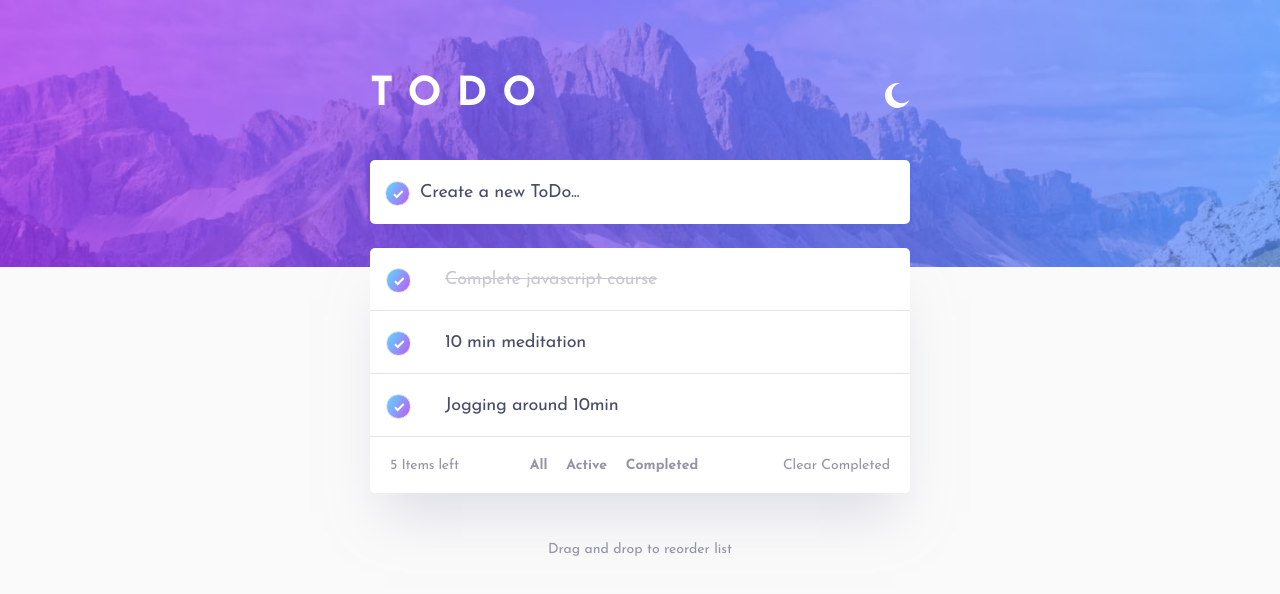
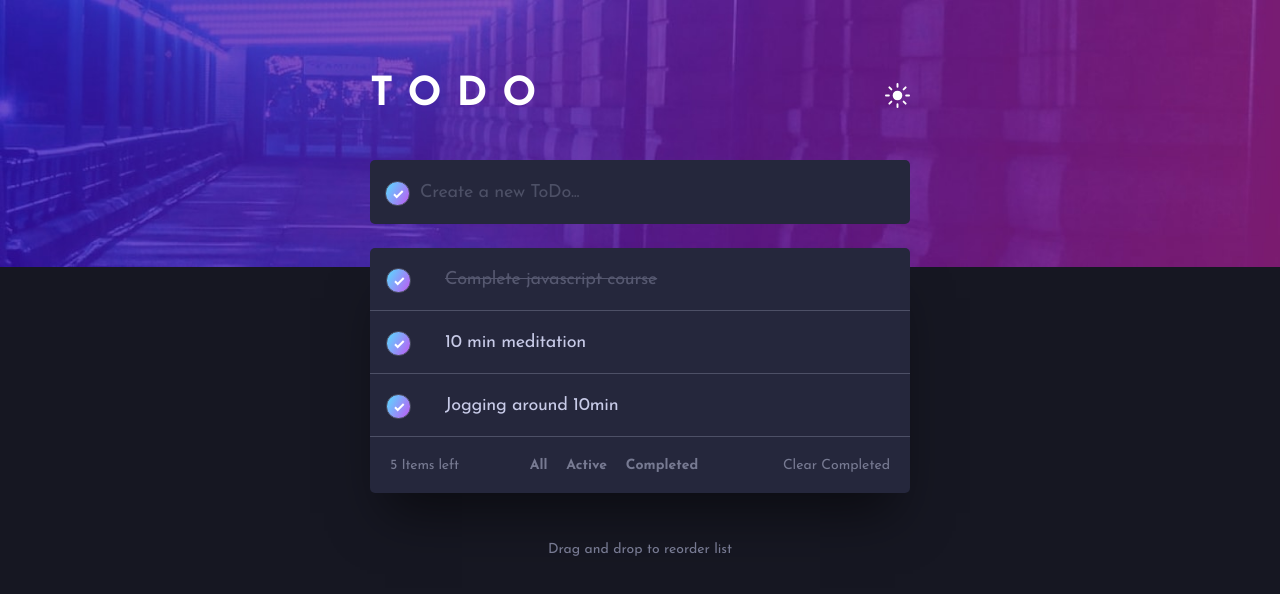
Before and after one commit to astragenius/ToDo-APP, a website built with webpack: page dist/index.html in a window 1280 px wide. Both pictures are taken after a click on the button 897 px from the left and 95 px from the top of the page. Built offline with Linux system fonts and the light colour scheme.

Commit message:
added Dark/light theme switch function

```diff
--- a/src/hallo.js
+++ /dev/null
@@ -1,4 +0,0 @@
-export default function hallo() {
-
-    return "Hallo welt ich bin ein modul";
-}
--- a/src/index.js
+++ b/src/index.js
@@ -1,3 +1,6 @@
-import hallo from "./hallo";
+import { switchTheme } from "./theme-toggle";
 
-console.log(hallo());
+
+const btn = document.getElementById('toggle');
+
+btn.addEventListener('click', switchTheme);
--- /dev/null
+++ b/src/theme-toggle.js
@@ -0,0 +1,30 @@
+
+
+const switchTheme = function() {
+
+    const html = document.getElementsByTagName('html')[0];
+    const btn = document.getElementById('toggle');
+    const container = document.getElementById('toggleContainer');
+
+   if(html.className === 'light') {
+
+        html.classList.remove('light');
+        html.classList.add('dark');
+        btn.classList.remove('btn--light');
+        btn.classList.add('btn--dark');
+        container.classList.remove('container--light');
+        container.classList.add('container--dark');
+   } else {
+
+        html.classList.remove('dark');
+        html.classList.add('light');
+        btn.classList.remove('btn--dark');
+        btn.classList.add('btn--light');
+        container.classList.remove('container--dark');
+        container.classList.add('container--light');
+   }
+
+};
+
+
+export {switchTheme};
```
Also changed, not shown: dist/index.html, dist/main.js.
